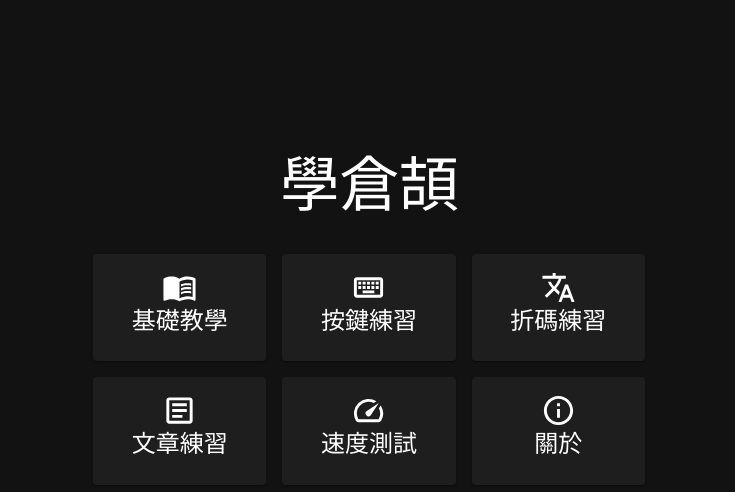
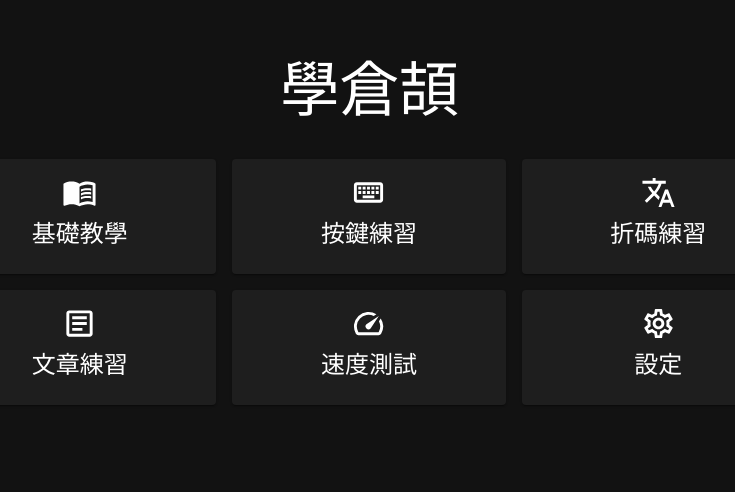
Before and after one commit to altg-star/learn-chong-kit, a React (Create React App) app: page /#/ in a window 1280 px wide. Shown: the part 170-662 px from the top of the page, without its empty margins (271-1006 px from the left). Built offline with nearby package versions, Linux system fonts and the light colour scheme.

Commit message:
update: menu revamp

```diff
--- a/src/App.tsx
+++ b/src/App.tsx
@@ -1,7 +1,9 @@
 import React from "react";
 import { BrowserRouter, Routes, Route } from "react-router-dom";
-import { Home, Tutorial, KeyPractice, DecodePracticeIndex, ArticlePracticeIndex } from "./views";
-import { BasicKeyPractice, RootKeyPractice } from "./views/KeyPractice";
+
+//view
+import { Home, Tutorial, PressKeyMenu, DecodePracticeIndex, ArticlePracticeIndex } from "./views";
+import { BasicKeyPractice, RootKeyPractice } from "./views/press-key";
 import { AssociateCode, CommonHead, CommonTail, SingleCharacter, Word } from "./views/DecodePractice";
 
 //style
@@ -21,7 +23,7 @@ const App = (): React.ReactElement => {
 				<Routes>
 					<Route path="/" element={<Home />} />
 					<Route path="/tutorial" element={<Tutorial />} />
-					<Route path="/press-key-practice" element={<KeyPractice />} />
+					<Route path="/press-key" element={<PressKeyMenu />} />
 					<Route path="/key-practice/basic" element={<BasicKeyPractice />} />
 					<Route path="/key-practice/root/:question" element={<RootKeyPractice />} />
 					<Route path="/decode-practice" element={<DecodePracticeIndex />} />
--- /dev/null
+++ b/src/components/menu/MenuCard.tsx
@@ -0,0 +1,46 @@
+import React, { useCallback } from "react";
+import { useNavigate } from "react-router-dom";
+
+// components
+import { Typography, Grid, Box } from "@mui/material";
+import { Card, CardActionArea, CardContent } from "@mui/material";
+import { SvgIconComponent } from "@mui/icons-material";
+
+type MenuCardProps = {
+    title: string;
+    href?: string;
+    action?: Function;
+    Icon?: SvgIconComponent;
+}
+const MenuCard: React.FunctionComponent<MenuCardProps> = React.memo((props: MenuCardProps) => {
+    const navigate = useNavigate();
+    const handleOnClick = useCallback((path?: string | Function) => {
+        if(path) {
+            if(typeof(path) === "string") {
+                navigate(path);
+            } else {
+                path();
+            }
+        }
+    }, [navigate]);
+    return (
+        <Grid item xs={6} md={4} sx={{ display: "flex", justifyContent: "space-around", alignItems: "stretch" }}>
+            <Card sx={{ display: "flex", width: "100%" }}>
+                <CardActionArea onClick={() => handleOnClick(props.href || props.action)}>
+                    <CardContent>
+                        <Box sx={{ display: "flex", flexDirection: "column", justifyContent: "center", alignItems: "center" }}>
+                            {props.Icon && (
+                                <props.Icon fontSize="large" />
+                            )}
+                            <Typography gutterBottom variant="h5" component="div" pt={1}>
+                                {props.title}
+                            </Typography>
+                        </Box>
+                    </CardContent>
+                </CardActionArea>
+            </Card>
+        </Grid>
+    )
+});
+
+export default MenuCard;
--- /dev/null
+++ b/src/components/menu/MenuContainer.tsx
@@ -0,0 +1,40 @@
+import React from "react";
+// ui
+import { Container, Typography, Grid, Box } from "@mui/material";
+import { SvgIconComponent } from "@mui/icons-material";
+// components
+import MenuCard from "./MenuCard";
+
+// props
+type MenuContainerProps = {
+    title: string,
+    data: Array<
+        {
+            title: string,
+            href?: string,
+            action?: Function,
+            icon?: SvgIconComponent
+        }
+    >
+}
+
+const MenuContainer: React.FunctionComponent<MenuContainerProps> = React.memo((props: MenuContainerProps) => {
+    return (
+        <Container maxWidth="md" sx={{ height: "100vh", display: "flex", flexDirection: "column", justifyContent: "center", alignContent: "center" }}>
+            <Box pb={4} sx={{ display: "flex", justifyContent: "center" }}>
+                <Typography variant="h2" component="h2">{props.title}</Typography>
+            </Box>
+            <Grid container spacing={2}>
+                {
+                    props.data.map((item) => {
+                        return (
+                            <MenuCard title={item.title} href={item.href} Icon={item.icon} />
+                        )
+                    })
+                }
+            </Grid>
+        </Container>
+    )
+})
+
+export default MenuContainer;
--- a/src/views/Home.tsx
+++ b/src/views/Home.tsx
@@ -1,69 +1,27 @@
 import React from "react";
 
 // components
-import { Container, Typography, Grid, Box } from "@mui/material";
-import { Card, CardActionArea, CardContent } from "@mui/material";
+import MenuContainer from "../components/menu/MenuContainer";
 // icons
-import { SvgIconComponent } from "@mui/icons-material";
 import MenuBookIcon from "@mui/icons-material/MenuBook"; // tutorial;
 import KeyboardOutlinedIcon from "@mui/icons-material/KeyboardOutlined"; //key-practice
 import TranslateOutlinedIcon from "@mui/icons-material/TranslateOutlined"; //decode-practice
 import ArticleOutlinedIcon from "@mui/icons-material/ArticleOutlined"; //article-practice
 import SpeedOutlinedIcon from "@mui/icons-material/SpeedOutlined"; //speed-test
-import InfoOutlinedIcon from "@mui/icons-material/InfoOutlined"; //about
+import SettingsOutlinedIcon from '@mui/icons-material/SettingsOutlined'; //setting
 
 const linkList = [
     { "title": "基礎教學", "href": "/tutorial", "icon": MenuBookIcon },
-    { "title": "按鍵練習", "href": "/key-practice", "icon": KeyboardOutlinedIcon },
+    { "title": "按鍵練習", "href": "/press-key", "icon": KeyboardOutlinedIcon },
     { "title": "折碼練習", "href": "/decode-practice", "icon": TranslateOutlinedIcon },
     { "title": "文章練習", "href": "/article-practice", "icon": ArticleOutlinedIcon },
     { "title": "速度測試", "href": "/tutorial", "icon": SpeedOutlinedIcon },
-    { "title": "關於", "href": "/about", "icon": InfoOutlinedIcon },
+    { "title": "設定", "href": "/setting", "icon": SettingsOutlinedIcon },
 ]
-
-type MenuCardProps = {
-    title: string;
-    href: string;
-    Icon: SvgIconComponent;
-}
-
-const MenuCard: React.FC<MenuCardProps> = React.memo((props: MenuCardProps) => {
-    return (
-        <Grid item xs={6} md={4}>
-            <Card>
-                <CardActionArea>
-                    <CardContent>
-                        <Box sx={{ display: "flex", justifyContent: "center" }}>
-                            <props.Icon fontSize="large" />
-                        </Box>
-                        <Box sx={{ display: "flex", justifyContent: "center" }}>
-                            <Typography gutterBottom variant="h5" component="div">
-                                {props.title}
-                            </Typography>
-                        </Box>
-                    </CardContent>
-                </CardActionArea>
-            </Card>
-        </Grid>
-    )
-});
 
 const Home: React.FunctionComponent = () => {
     return (
-        <Container maxWidth="sm" sx={{ paddingTop: "25%", display: "flex", flexDirection: 'column', justifyContent: "center", alignContent: "center" }}>
-            <Box pb={4} sx={{ display: "flex", justifyContent: "center"}}>
-                <Typography variant="h2" component="h2">學倉頡</Typography>
-            </Box>
-            <Grid container spacing={2}>
-                {
-                    linkList.map((item) => {
-                        return (
-                            <MenuCard title={item.title} href={item.href} Icon={item.icon} />
-                        )
-                    })
-                }
-            </Grid>
-        </Container>
+        <MenuContainer title="學倉頡" data={linkList} />
     )
 }
 
--- a/src/views/KeyPractice/KeyPractice.tsx
+++ /dev/null
@@ -1,23 +0,0 @@
-import React from "react";
-import { IndexContainer } from "../../components";
-
-const linkList = [
-    { "title": "入門練習", "href": "/key-practice/basic" },
-    { "title": "字根練習（日尸木火）", "href": "/key-practice/root/asdf" },
-    { "title": "字根練習（十大中）", "href": "/key-practice/root/jkl" },
-    { "title": "字根練習（土竹）", "href": "/key-practice/root/asdf" },
-    { "title": "字根練習（手田水口）", "href": "/key-practice/root/qwer" },
-    { "title": "字根練習（山戈人心）", "href": "/key-practice/root/uiop" },
-    { "title": "字根練習（廿卜）", "href": "/key-practice/root/ty" },
-    { "title": "字根練習（金女月弓一）", "href": "/key-practice/root/cvbnm" },
-    { "title": "字根練習（重難）", "href": "/key-practice/root/zx" },
-    { "title": "回首頁", "href": "/" },
-]
-
-const KeyPractice: React.FunctionComponent = () => {
-    return (
-        <IndexContainer title="按鍵練習" linkList={linkList} />
-    )
-}
-
-export default KeyPractice;
--- a/src/views/index.ts
+++ b/src/views/index.ts
@@ -1,5 +1,5 @@
 export { default as Home } from "./Home";
 export { default as Tutorial } from "./Tutorial"
-export { KeyPractice } from "./KeyPractice";
+export { PressKeyMenu } from "./press-key";
 export { DecodePracticeIndex } from './DecodePractice';
 export { ArticlePracticeIndex } from "./ArticlePractice";
--- /dev/null
+++ b/src/views/press-key/PressKeyMenu.tsx
@@ -0,0 +1,31 @@
+import React from "react";
+
+// components
+import MenuContainer from "../../components/menu/MenuContainer";
+
+
+const PressKeyMenuList = [
+    { "title": "入門練習", "href": "/press-key/basic" },
+    { "title": "字根練習", "action": () => {} },
+    { "title": "返回", "href": "/" },
+]
+
+const rootLinkList = [
+    { "title": "字根練習（日尸木火）", "href": "/press-key/root/asdf" },
+    { "title": "字根練習（十大中）", "href": "/press-key/root/jkl" },
+    { "title": "字根練習（土竹）", "href": "/press-key/root/asdf" },
+    { "title": "字根練習（手田水口）", "href": "/press-key/root/qwer" },
+    { "title": "字根練習（山戈人心）", "href": "/press-key/root/uiop" },
+    { "title": "字根練習（廿卜）", "href": "/press-key/root/ty" },
+    { "title": "字根練習（金女月弓一）", "href": "/press-key/root/cvbnm" },
+    { "title": "字根練習（重難）", "href": "/press-key/root/zx" },
+    { "title": "返回", "action": () => {} },
+]
+
+const KeyPractice: React.FunctionComponent = () => {
+    return (
+        <MenuContainer title="按鍵練習" data={PressKeyMenuList} />
+    )
+}
+
+export default KeyPractice;
--- a/src/views/KeyPractice/index.ts
+++ b/src/views/press-key/index.ts
@@ -1,3 +1,3 @@
-export { default as KeyPractice } from "./KeyPractice";
+export { default as PressKeyMenu } from "./PressKeyMenu";
 export { default as BasicKeyPractice } from "./BasicKeyPractice";
 export { default as RootKeyPractice } from "./RootKeyPractice";
```
Also changed, not shown: src/views/press-key/BasicKeyPractice.tsx (renamed from src/views/KeyPractice/BasicKeyPractice.tsx), src/views/press-key/RootKeyPractice.tsx (renamed from src/views/KeyPractice/RootKeyPractice.tsx).
